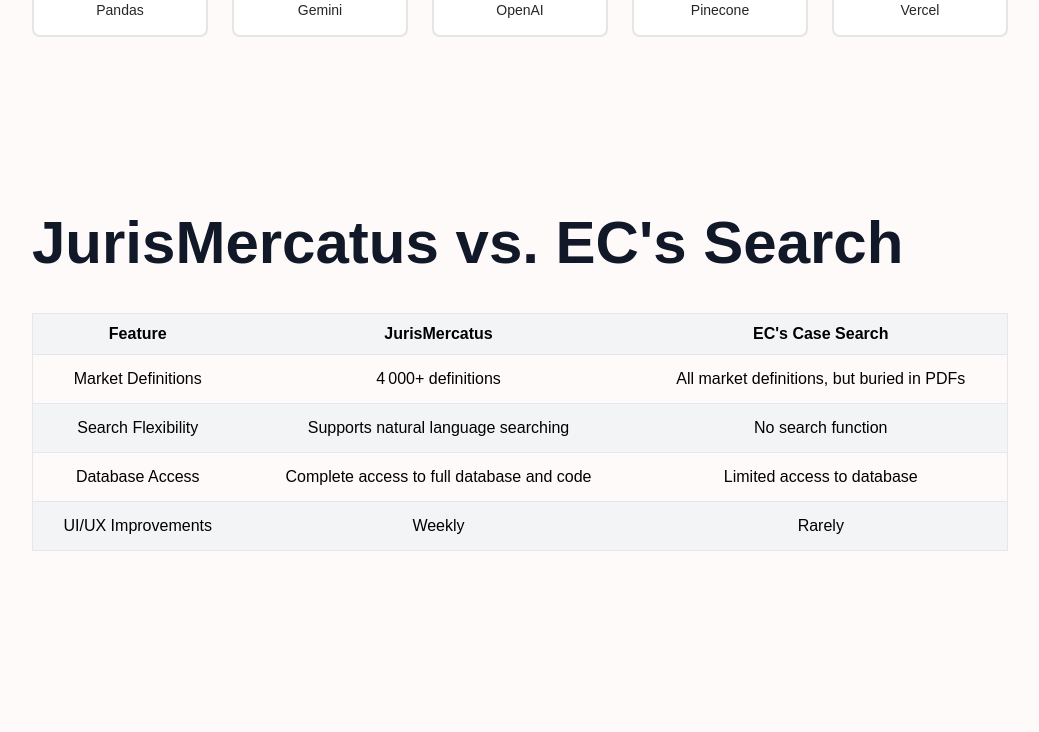
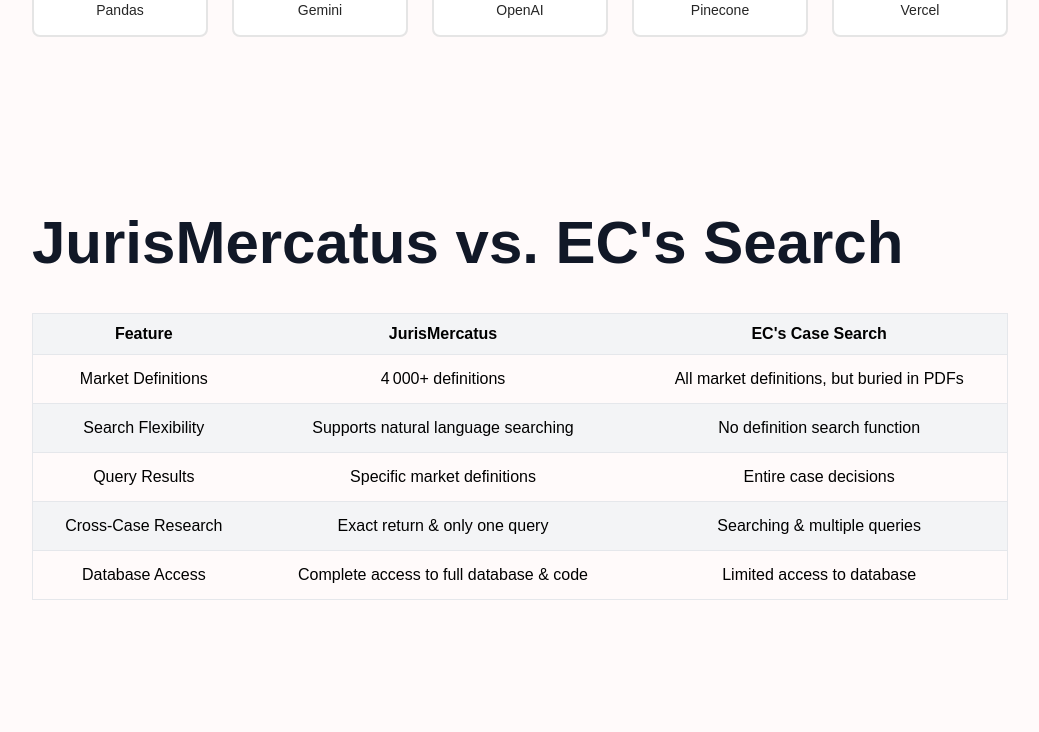
Before and after one commit to shriyanyamali/JurisMercatus, a Next.js app: page / in a window 1280 px wide. Shown: the part 3016-3748 px from the top of the page, without its empty margins (120-1159 px from the left). Built offline with nearby package versions, Linux system fonts and the light colour scheme; a web font is replaced by a local one.

Commit message:
updated JurisMercatus and EC's search comparison table

```diff
--- a/components/Benefits.tsx
+++ b/components/Benefits.tsx
@@ -32,17 +32,22 @@ const benefitsData = [
   {
     feature: "Search Flexibility",
     your: "Supports natural language searching",
-    other: "No search function",
+    other: "No definition search function",
+  },
+  {
+    feature: "Query Results",
+    your: "Specific market definitions",
+    other: "Entire case decisions",
+  },
+  {
+    feature: "Cross-Case Research",
+    your: "Exact return & only one query",
+    other: "Searching & multiple queries",
   },
   {
     feature: "Database Access",
-    your: "Complete access to full database and code",
+    your: "Complete access to full database & code",
     other: "Limited access to database",
-  },
-  {
-    feature: "UI/UX Improvements",
-    your: "Weekly",
-    other: "Rarely",
   },
 ];
 
```
